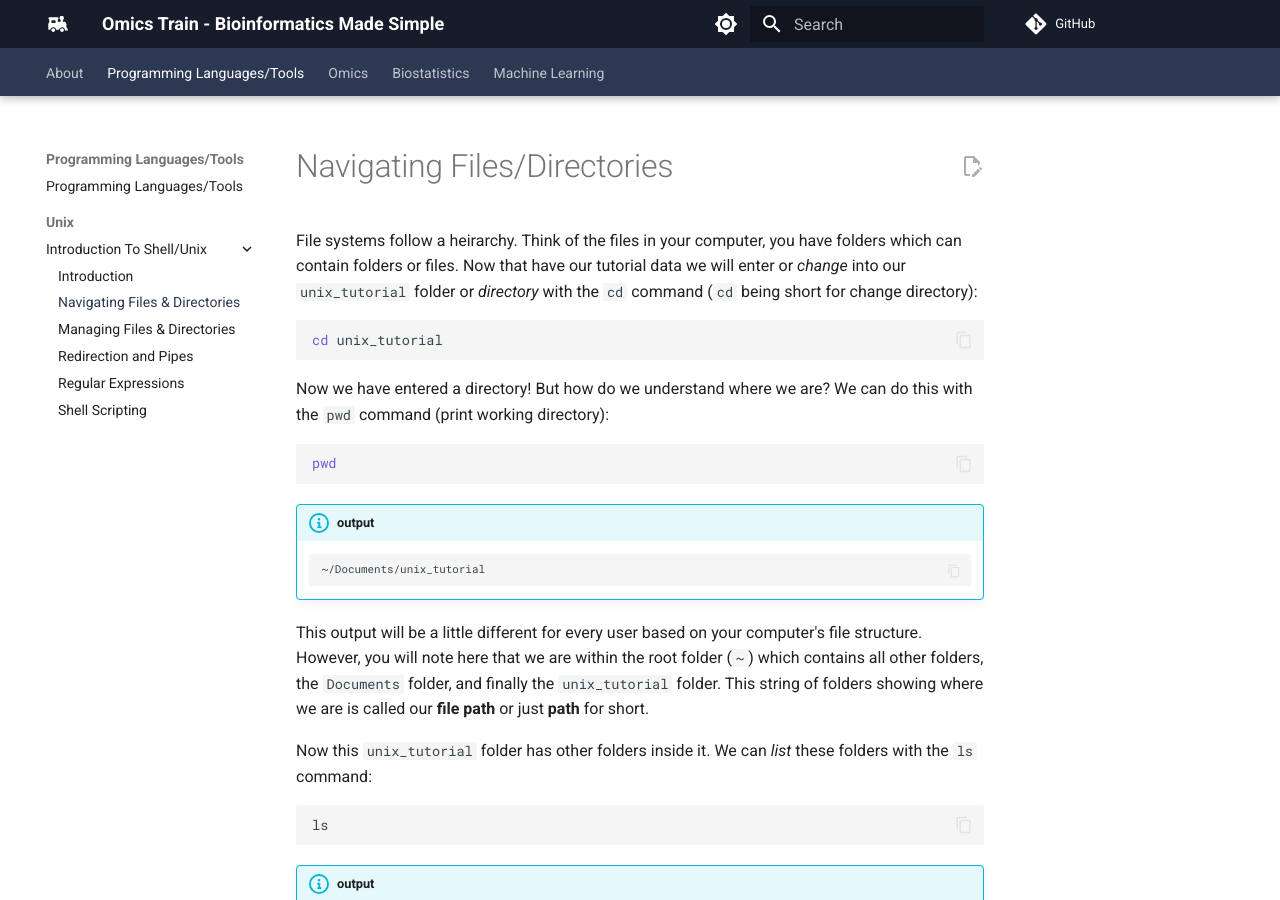
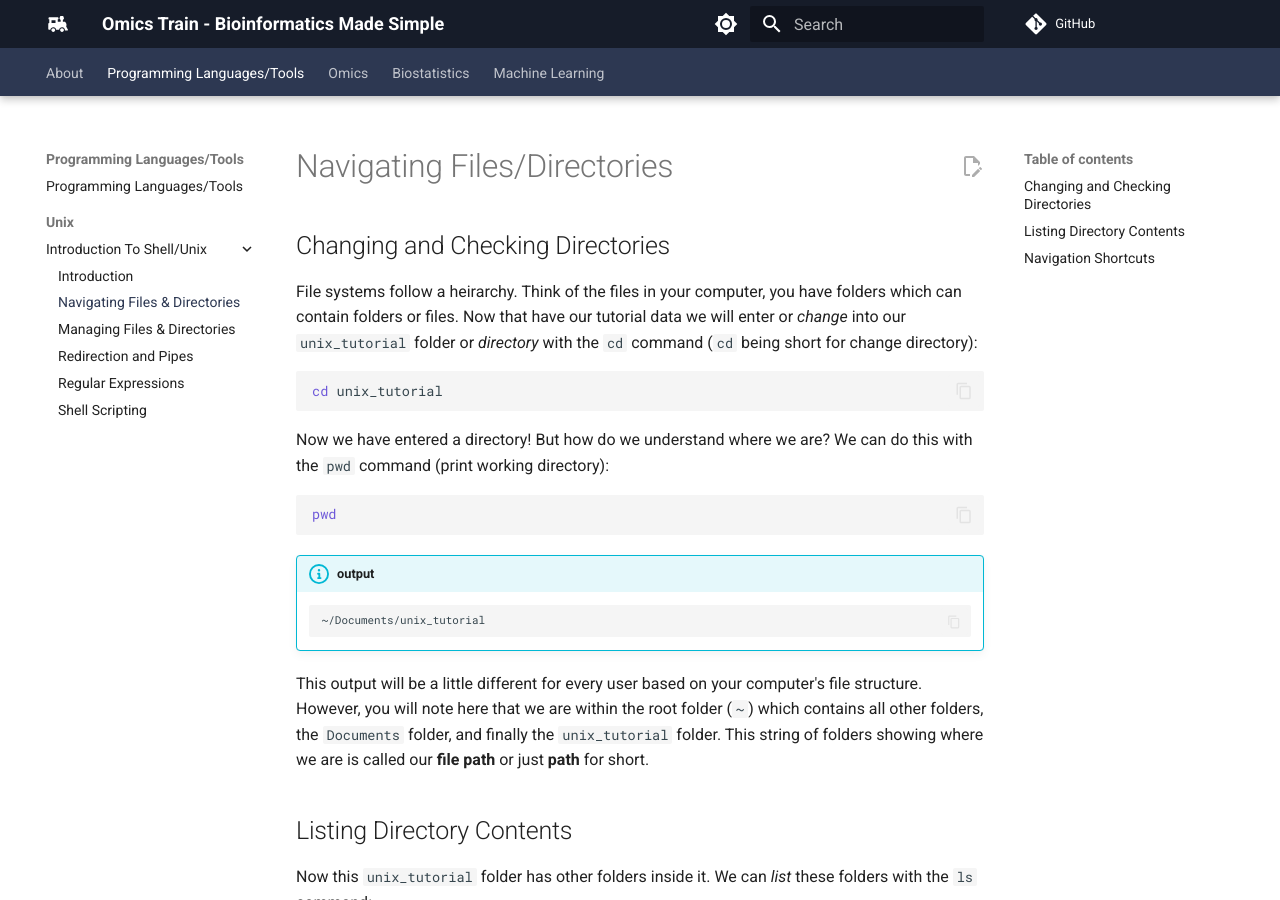
Before and after one commit to comp-tox-jhu/CompToxLab, an MkDocs documentation site: the page built from docs/programming_languages_tools/unix/02_navigating_files_directories.md, in a window 1280 px wide and 900 px high. Built offline with MkDocs 1.6.1 and Material for MkDocs 9.7.7, drawn with Linux system fonts in a browser that asks for light colours; comment, search, counter and statistics services are not loaded.

Commit message:
Update 02_navigating_files_directories.md

````diff
--- a/docs/programming_languages_tools/unix/02_navigating_files_directories.md
+++ b/docs/programming_languages_tools/unix/02_navigating_files_directories.md
@@ -1,4 +1,6 @@
 # Navigating Files/Directories
+
+## Changing and Checking Directories
 
 File systems follow a heirarchy. Think of the files in your computer, you have folders which can contain folders or files. Now that have our tutorial data we will enter or *change* into our `unix_tutorial` folder or *directory* with the `cd` command (`cd` being short for change directory):
 
@@ -19,6 +21,8 @@ pwd
     ```
 
 This output will be a little different for every user based on your computer's file structure. However, you will note here that we are within the root folder (`~`) which contains all other folders, the `Documents` folder, and finally the `unix_tutorial` folder. This string of folders showing where we are is called our **file path** or just **path** for short.
+
+## Listing Directory Contents
 
 Now this `unix_tutorial` folder has other folders inside it. We can _list_ these folders with the `ls` command:
 
@@ -62,6 +66,8 @@ The long format will usually have 8 columns:
 - time of modification
 - file/folder name
 
+## Navigation Shortcuts
+
 Now let's practice navigating directories by entering our `data_folder`:
 
 ```bash
````
